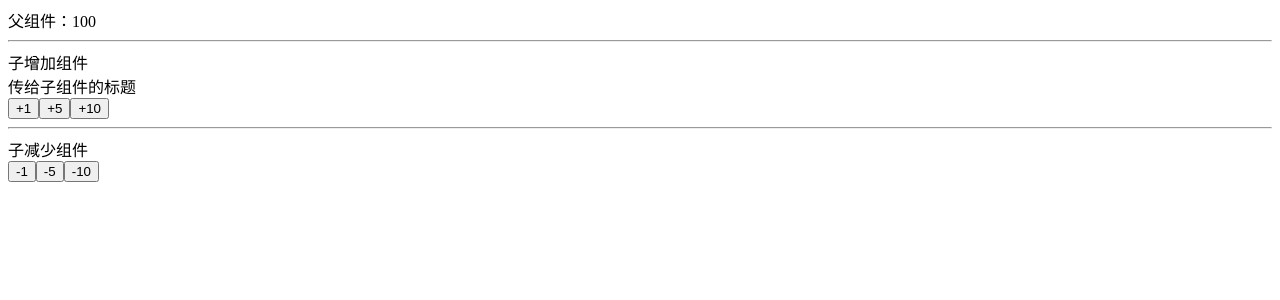
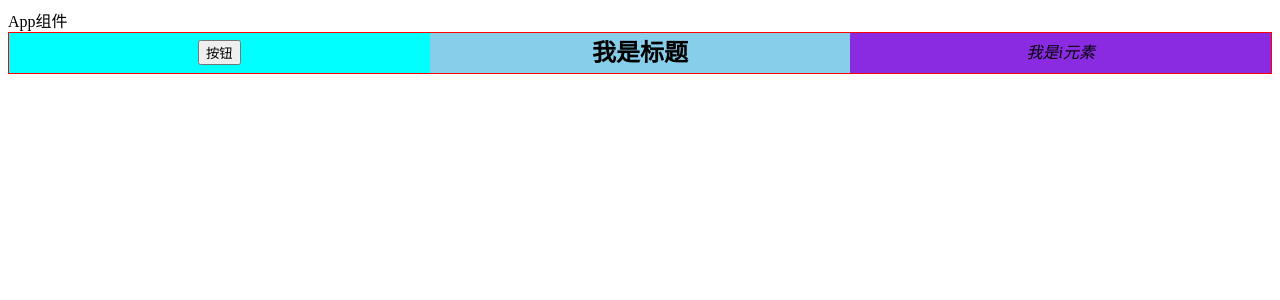
Before and after one commit to xiaoniu666888/react_test, a React (Create React App) app in the folder 04_scaffold/: page / in a window 1280 px wide. Shown: the top 300 px of the page. Built offline with nearby package versions, Linux system fonts and the light colour scheme.

Commit message:
插槽test

```diff
--- /dev/null
+++ b/04_scaffold/src/02_React中的插槽(一)/App.jsx
@@ -0,0 +1,20 @@
+import React, { Component } from 'react'
+import Tabbar from './tab-bar'
+export class App extends Component {
+    render() {
+        return (
+            <div>
+                App组件
+                <div>
+                    <Tabbar>
+                        <button>按钮</button>
+                        <h2>我是标题</h2>
+                        <i>我是i元素</i>
+                    </Tabbar>
+                </div>
+            </div>
+        )
+    }
+}
+
+export default App
--- /dev/null
+++ b/04_scaffold/src/02_React中的插槽(一)/tab-bar/index.jsx
@@ -0,0 +1,16 @@
+import React, { Component } from 'react'
+import './style.css'
+export class index extends Component {
+    render() {
+        const { children } = this.props
+        return (
+            <div className='tab_bar'>
+                <div className="left">{children[0]}</div>
+                <div className="center">{children[1]}</div>
+                <div className="right">{children[2]}</div>
+            </div>
+        )
+    }
+}
+
+export default index
--- /dev/null
+++ b/04_scaffold/src/02_React中的插槽(一)/tab-bar/style.css
@@ -0,0 +1,28 @@
+h2 {
+    margin: 0;
+    padding: 0;
+}
+
+.tab_bar {
+    display: flex;
+    justify-content: space-between;
+    height: 40px;
+    border: 1px solid red;
+    text-align: center;
+    line-height: 40px;
+}
+
+.left {
+    flex: 1;
+    background-color: aqua;
+}
+
+.center {
+    flex: 1;
+    background-color: skyblue;
+}
+
+.right {
+    flex: 1;
+    background-color: blueviolet;
+}
--- a/04_scaffold/src/index.js
+++ b/04_scaffold/src/index.js
@@ -1,6 +1,7 @@
 import React from 'react';
 import ReactDOM from 'react-dom/client';
-import App from '../src/01_组件通信-父传子-子传父/App';
+// import App from '../src/01_组件通信-父传子-子传父/App';
+import App from '../src/02_React中的插槽(一)/App'
 
 const root = ReactDOM.createRoot(document.getElementById('root'));
 root.render(
```
